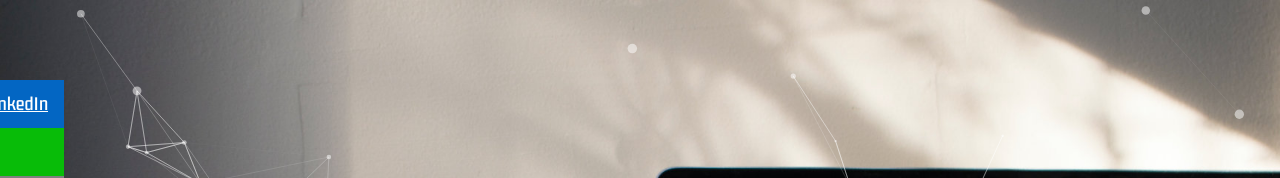
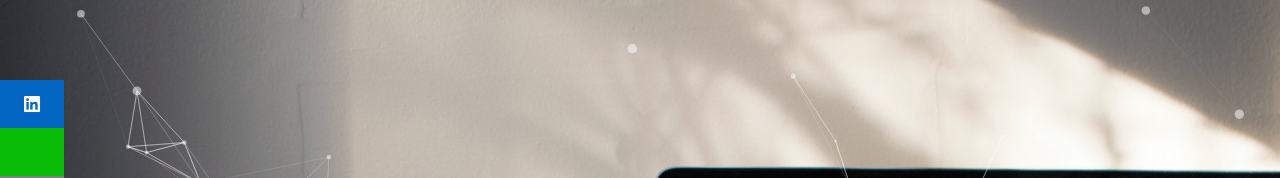
Before and after one commit to PourthieAlexis/portfolio, a React (Vite) app: page / in a window 1280 px wide. Shown: the top 178 px of the page. Built offline with nearby package versions, Linux system fonts and the light colour scheme; some icons are missing.

Commit message:
:construction:

```diff
--- a/src/components/SocialMediaComponent.jsx
+++ b/src/components/SocialMediaComponent.jsx
@@ -2,6 +2,7 @@ import { MailOutline } from "react-ionicons";
 import { CallOutline } from "react-ionicons";
 import { PersonOutline } from "react-ionicons";
 import styled from "styled-components";
+import linkedIn from "../assets/images/linkedin_logo.png";
 import CV from "../assets/CV/Alexis_Pourthié_CV.pdf";
 
 const SocialMedia = styled.div`
@@ -71,6 +72,7 @@ const SocialMediaComponent = () => {
         rel="noopener noreferrer"
       >
         <p>LinkedIn</p>
+        <img src={linkedIn} alt="Logo linkedIn" width="32" height="32" />
       </LinkedinIcon>
       <MailIcon href="mailto:alexispourthie@gmail.com">
         <p>Mail</p>
```
